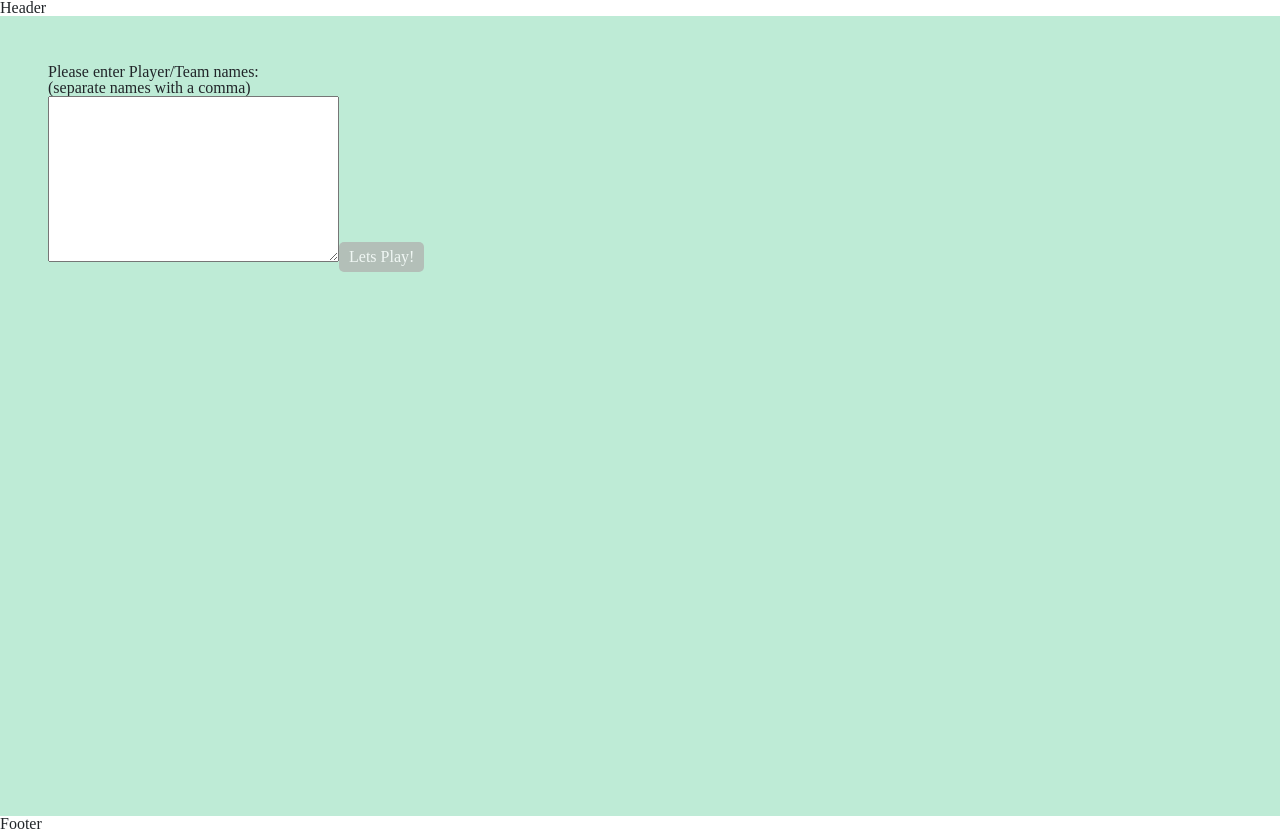
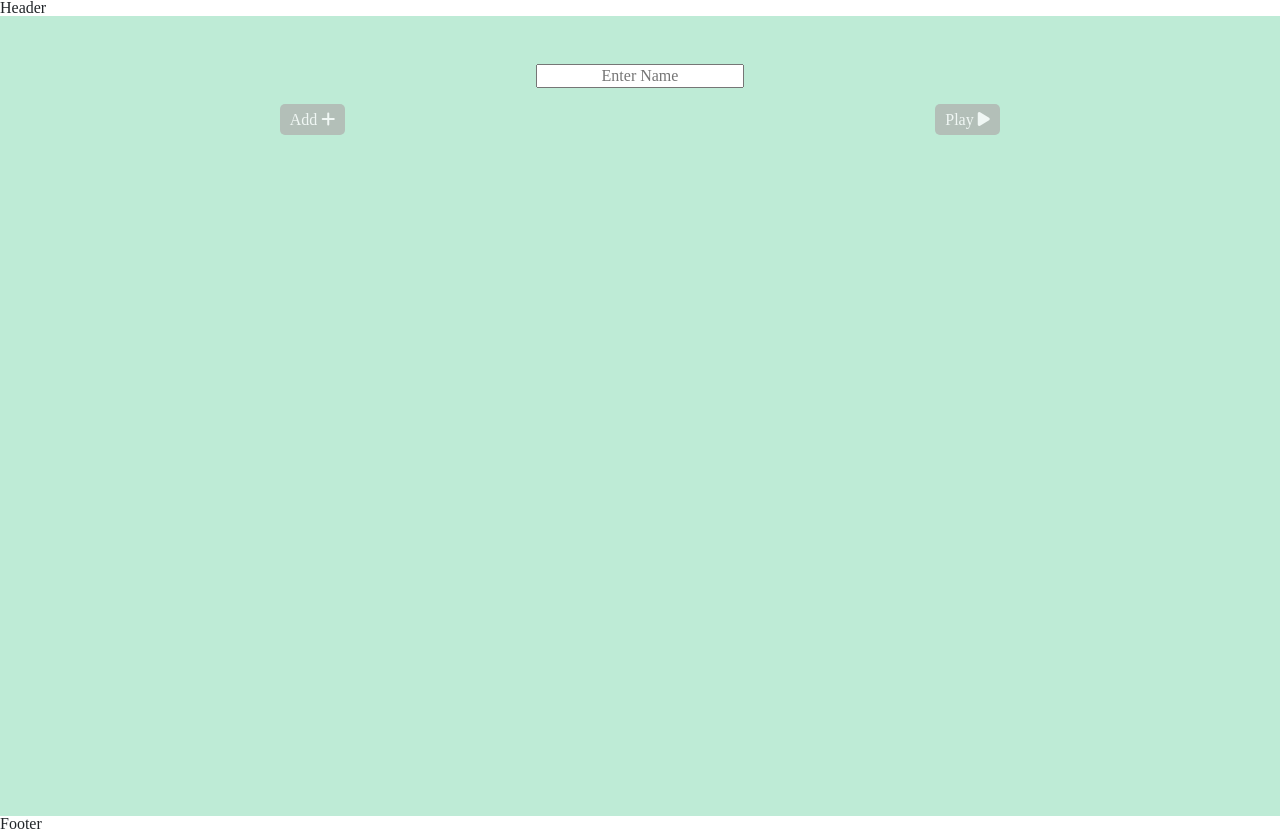
Before and after one commit to JordanOfTroy/scoreKeeper, a React (Create React App) app: page /#/ in a window 1280 px wide. Built offline with nearby package versions, Linux system fonts and the light colour scheme.

Commit message:
restructured list of players HTML. Added a delete function when creating player names.

```diff
--- a/src/Components/ScorePage.js
+++ b/src/Components/ScorePage.js
@@ -1,24 +1,28 @@
-import React, { useState } from 'react'
+import React, { useState, useEffect } from 'react'
 
-const ScorePage = () => {
+const ScorePage = (props) => {
 
-  const [count, setCount] = useState(0)
-  const [testVal, setTestVal] = useState()
+  const [players, setPlayers] = useState(null)
 
-  const showMe = (e) => {
-    setTestVal(e.target.value)
-    console.log(testVal)
-  }
+  useEffect(() => {
+    if (props) {
+      setPlayers(props.history.location.state.details.playerObjs)
+    }
+  }, [props])
 
   return (
-    <div>
-      <h1>Score Page</h1>
-      <h2>You have clicked {count} times</h2>
-      <button
-        onClick={() => setCount(count + 1)}
-      >Click Me</button>
-
-      <input type="text" onChange={(e)=>showMe(e)}/>
+    <div className='playerList row d-flex justify-content-center align-items-center'>
+        {
+          players && players.map((playerObj, index) => {
+          return (
+            <div className='playerBlock col-12 d-flex flex-column justify-content-center align-items-center'>
+              <h2 key={index}>Player: {playerObj.name}</h2>
+              <h2 key={index}>Score: {playerObj.score}</h2>
+              <br/>
+            </div>
+          )
+          })
+        }
     </div>
   )
 }
--- a/src/Components/StartPage.js
+++ b/src/Components/StartPage.js
@@ -4,34 +4,81 @@ import axios from 'axios'
 import { withRouter } from 'react-router-dom';
 
 const StartPage = ({ history }) => {
-  const [teamList, setTeamList] = useState('')
+  const [players, setPlayers] = useState([])
 
   const letsPlay = () => {
-    const teams = document.getElementById('teams').value
-    axios.post('/api/test', {teamList: teamList}).then((res) => {
-      console.log('respons test:', res.data)
-      history.push('/scorepage')
+    axios.post('/api/test', {players: players}).then((res) => {
+      history.push({
+        pathname: '/scorepage',
+        state: {details: res.data}
+      })
     })
 
   }
 
-  const handleChange = (e) => {
-    setTeamList(e.target.value)
+  const noWhitespace = (str) => {
+    const regexNonWhitespace = /\S/
+    if (regexNonWhitespace.test(str)) {
+      return true
+    } else {
+      return false
+    }
+  }
+
+  const addPlayer = () => {
+    const newPlayer = document.getElementById('newPlayer').value
+    if (newPlayer && noWhitespace(newPlayer)) {
+      setPlayers(players.concat(newPlayer))
+    } else {
+      console.log('must enter a name')
+    }
+    document.getElementById('newPlayer').value = ''
+  }
+
+  const deletePlayer = (name, inx) => {
+    console.log('you are deleting a player:', name)
+    console.log('index being removed:', inx)
+    setPlayers(players.filter((player, index) => index !== inx))
   }
 
   return (
-    <div className="row p-5 main_card_bg">
-      <div className="col-sm-12 h-100 main_card">
-        <h1>Please enter Player/Team names:</h1>
-        <h3>(separate names with a comma)</h3>
-          <textarea name="teams" id="teams" cols="30" rows="10" value={teamList} onChange={(e)=>handleChange(e)}></textarea>
-          <button
-          className="bttn"
-          type='submit'
-          value='submit'
-          onClick={letsPlay}
-          >Lets Play!</button>
+    <div className='main_card_bg py-5'>
+      <div className="row d-flex flex-row">
+        <div className="col-12 mb-3 d-flex align-items-center justify-content-center">
+          <input id='newPlayer' placeholder='Enter Name'></input>
+        </div>
+        <div className="col-6 d-flex align-items-center justify-content-center">
+            <button
+            className="bttn"
+            type='submit'
+            value='submit'
+            onClick={addPlayer}
+            >Add <i class="fas fa-plus"></i></button>
+        </div>
+        <div className="col-6 d-flex align-items-center justify-content-center">
+            <button
+            className="bttn"
+            type='submit'
+            value='submit'
+            onClick={letsPlay}
+            >Play <i class="fas fa-play"></i></button>
+        </div>
       </div>
+      <div className='row d-flex justify-content-center align-items-center mt-5'>
+        <div className="col d-flex flex-column justify-content-center align-items-center">
+            {
+              players.map((playerName, index) => {
+              return(
+                <div key={index} className='w-75 d-flex justify-content-between align-items-center mb-3'>
+                  <h1 className='playerName mb-2'>{playerName}</h1>
+                  <i class="far fa-trash-alt" onClick={() => deletePlayer(playerName, index)}></i>
+                </div>
+              )
+              })
+            }
+        </div>
+      </div>
+
     </div>
   )
 }
--- a/src/styles/startPage.css
+++ b/src/styles/startPage.css
@@ -1,4 +1,9 @@
 .main_card_bg {
   height: 100vh;
   background: var(--primLight);
+  width: auto;
 }
+
+#newPlayer {
+  text-align: center;
+}
```
Also changed, not shown: 1 other file (tests, documents, lock files or other folders).
